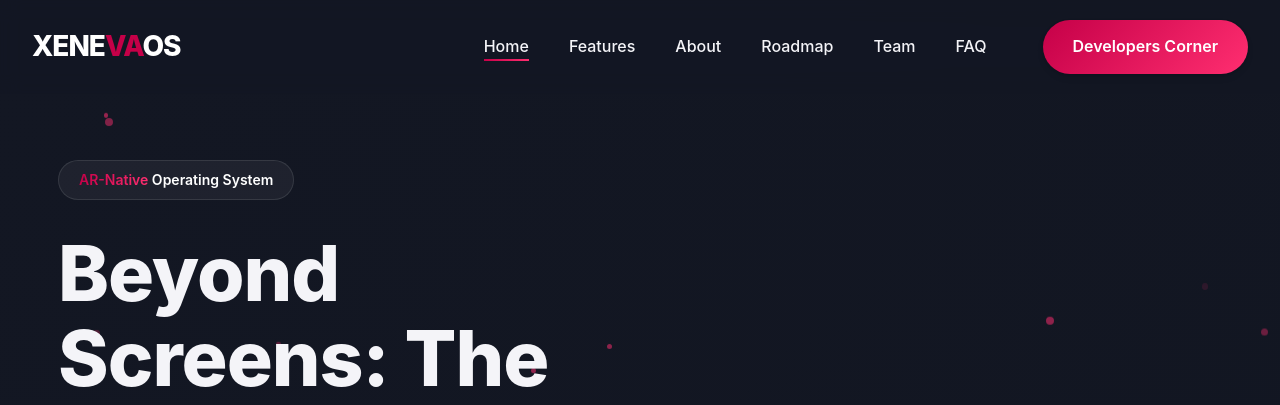
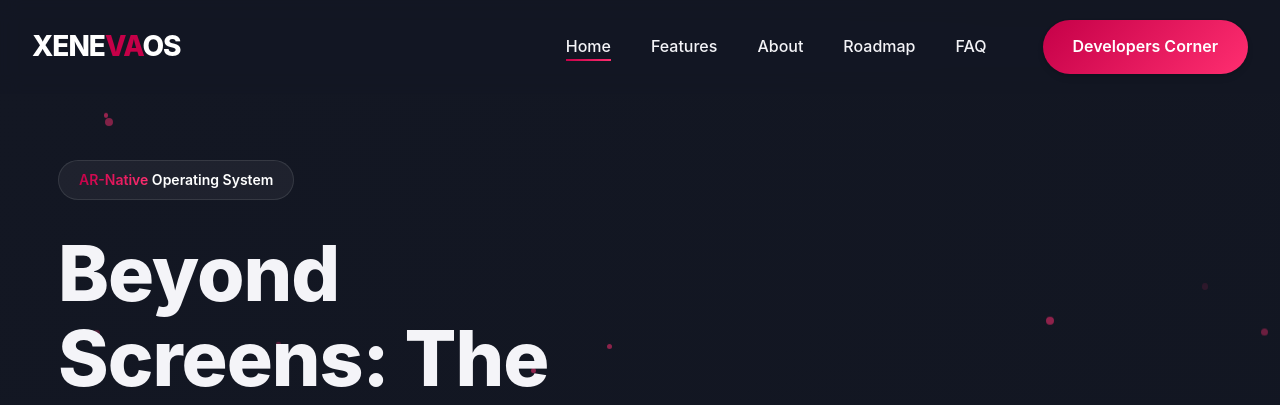
Before and after one commit to Nitin6404/xenevaWebsite, a plain HTML site: page index.html in a window 1280 px wide. Shown: the top 405 px of the page. Drawn offline with Linux system fonts and the light colour scheme.

Commit message:
Update index.html

```diff
--- a/index.html
+++ b/index.html
@@ -27,7 +27,7 @@
                     <li><a href="#features" class="nav-link">Features</a></li>
                     <li><a href="#about" class="nav-link">About</a></li>
                     <li><a href="#roadmap" class="nav-link">Roadmap</a></li>
-                    <li><a href="#team" class="nav-link">Team</a></li>
+
                     <li><a href="#faq" class="nav-link">FAQ</a></li>
                     <li><a href="https://www.notion.so/1bf544e82de480df8dbbf30a213174e5?v=1bf544e82de480af879f000ccda5ec51&pvs=4"
                             class="btn btn-primary nav-cta">Developers Corner</a></li>
```
